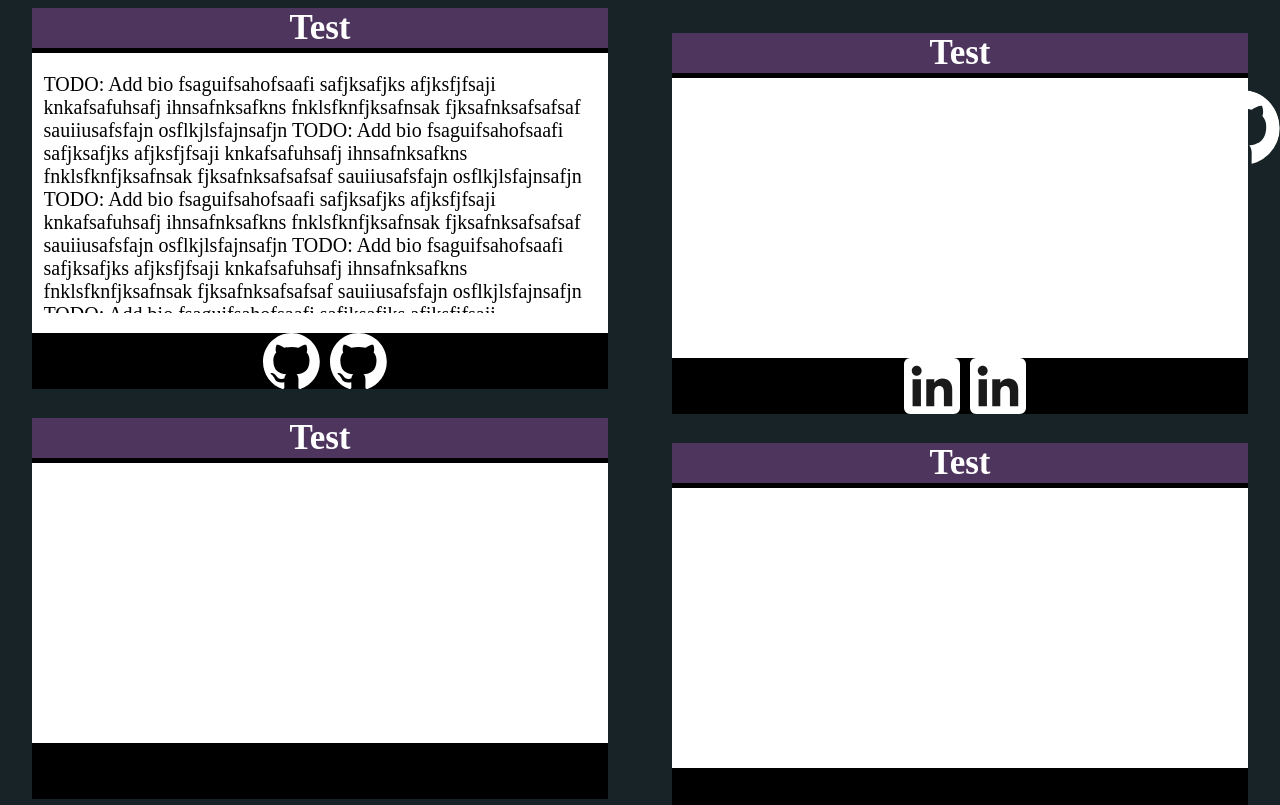
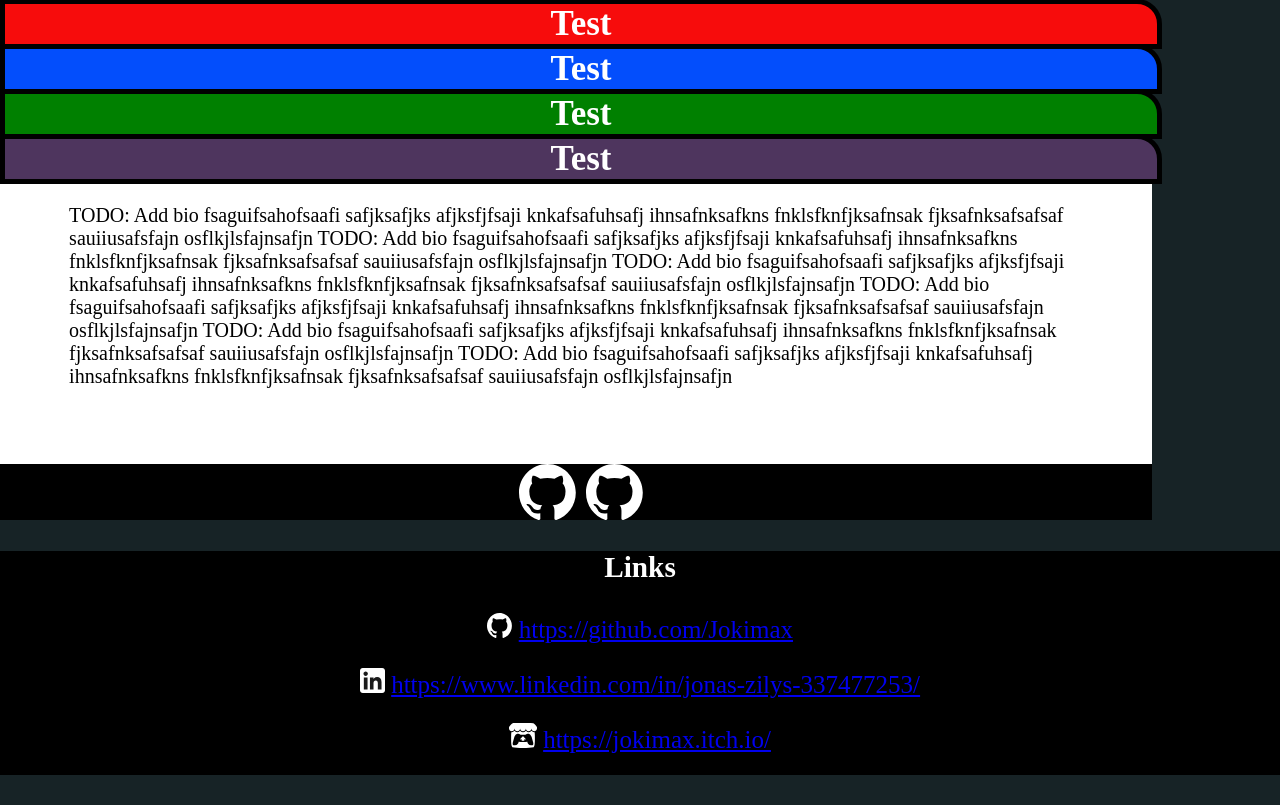
Before and after one commit to Jokimax/Portfolio, a React (Vite) app: page / in a window 1280 px wide. Shown: the part 635-1440 px from the top of the page. After the commit the page ends 1410 px from the top, so only its background shows below. Built offline with nearby package versions, Linux system fonts and the light colour scheme; the HTML template or start-up script is replaced by a standard one.

Commit message:
change design

```diff
--- a/src/css/homepage.css
+++ b/src/css/homepage.css
@@ -17,15 +17,14 @@
 }
 
 .projectName{
-    background-color: #4e355e;
-    color: white;
     margin: auto;
     font-weight: bold;
     height: 40px;
     font-size: 35px;
     width: 100%;
     text-align: center;
-    border-bottom: solid black 5px;
+    border: solid black 5px;
+    border-top-right-radius: 25px;
 }
 
 .quizImage{
@@ -35,13 +34,13 @@
 }
 
 .projectDescription{
-    margin-left: 2%;
+    margin-left: 6%;
     text-align: left;
     color: black;
     overflow: auto;
     font-size: 20px;
     overflow: scroll;
-    width: 98%;
+    width: 92%;
     height: 30vh;
 }
 
@@ -57,15 +56,6 @@
     height: 100%;
 }
 
-.links{
-    text-align: center;
-    font-size: 25px;
-    margin-top: 45px;
-    width: 100%;
-    height: 40vh;
-    background-color: black;
-}
-
 .links > div{
     margin-top: 3vh;
 }
@@ -75,14 +65,24 @@
 }
 
 @media screen and (max-width: 540px) {
+    .links{
+        margin-top: 400px;
+        text-align: center;
+        font-size: 25px;
+        width: 100%;
+        height: 40vh;
+        background-color: black;
+    }
+
     .project{
-        position:relative;
+        position: relative;
         background-color: white;
         display: inline-block;
         margin-top: 25px;
         width: 80%;
         margin-left: 10%;
         margin-right: 10%;
+        border-top-right-radius: 25px;
     }
 
     .bio{
@@ -112,18 +112,26 @@
 
 
 @media screen and (min-width: 540px) {
-    .project{
-        position:relative;
-        background-color: white;
-        display: inline-block;
-        margin-top: 25px;
-        width: 45%;
-        margin-left: 2.5%;
-        margin-right: 2.5%;
+    .links{
+        text-align: center;
+        font-size: 25px;
+        margin-top: 550px;
+        width: 100%;
+        height: 28vh;
+        background-color: black;
     }
 
-    .project:nth-of-type(odd) {
-        transform: translate(0, 25px);
+    .project{
+        transition: transform 0.6s linear;
+        position: absolute;
+        background-color: white;
+        width: 90%;
+        transform: translate(-95%, 0);
+        border-top-right-radius: 25px;
+    }
+
+    .project:hover{
+        transform: translate(0, 0);
     }
 
     .bio{
--- a/src/homepage.tsx
+++ b/src/homepage.tsx
@@ -24,8 +24,8 @@ function Home() {
         </div>
       </div>
       <br></br>
-      <div className='project'>
-        <div className='projectName'>Test</div>
+      <div className='project' style={{bottom: "-220px"}}>
+        <div className='projectName' style={{backgroundColor: "#f70c0c"}}>Test</div>
         <p className='projectDescription'>TODO: Add bio fsaguifsahofsaafi safjksafjks afjksfjfsaji knkafsafuhsafj ihnsafnksafkns fnklsfknfjksafnsak fjksafnksafsafsaf sauiiusafsfajn
             osflkjlsfajnsafjn TODO: Add bio fsaguifsahofsaafi safjksafjks afjksfjfsaji knkafsafuhsafj ihnsafnksafkns fnklsfknfjksafnsak fjksafnksafsafsaf sauiiusafsfajn
             osflkjlsfajnsafjn TODO: Add bio fsaguifsahofsaafi safjksafjks afjksfjfsaji knkafsafuhsafj ihnsafnksafkns fnklsfknfjksafnsak fjksafnksafsafsaf sauiiusafsfajn
@@ -35,20 +35,38 @@ function Home() {
             osflkjlsfajnsafjn </p>
         <div className='projectLinks'><img src={GithubLogo}></img><img src={GithubLogo}></img></div>
       </div>
-      <div className='project'>
-        <div className='projectName'>Test</div>
-        <p className='projectDescription'></p>
-        <div className='projectLinks'><img src={LinkedInLogo}></img><img src={LinkedInLogo}></img></div>
+      <div className='project' style={{bottom: "-265px"}}>
+        <div className='projectName' style={{backgroundColor: "#034efc"}}>Test</div>
+        <p className='projectDescription'>TODO: Add bio fsaguifsahofsaafi safjksafjks afjksfjfsaji knkafsafuhsafj ihnsafnksafkns fnklsfknfjksafnsak fjksafnksafsafsaf sauiiusafsfajn
+            osflkjlsfajnsafjn TODO: Add bio fsaguifsahofsaafi safjksafjks afjksfjfsaji knkafsafuhsafj ihnsafnksafkns fnklsfknfjksafnsak fjksafnksafsafsaf sauiiusafsfajn
+            osflkjlsfajnsafjn TODO: Add bio fsaguifsahofsaafi safjksafjks afjksfjfsaji knkafsafuhsafj ihnsafnksafkns fnklsfknfjksafnsak fjksafnksafsafsaf sauiiusafsfajn
+            osflkjlsfajnsafjn TODO: Add bio fsaguifsahofsaafi safjksafjks afjksfjfsaji knkafsafuhsafj ihnsafnksafkns fnklsfknfjksafnsak fjksafnksafsafsaf sauiiusafsfajn
+            osflkjlsfajnsafjn TODO: Add bio fsaguifsahofsaafi safjksafjks afjksfjfsaji knkafsafuhsafj ihnsafnksafkns fnklsfknfjksafnsak fjksafnksafsafsaf sauiiusafsfajn
+            osflkjlsfajnsafjn TODO: Add bio fsaguifsahofsaafi safjksafjks afjksfjfsaji knkafsafuhsafj ihnsafnksafkns fnklsfknfjksafnsak fjksafnksafsafsaf sauiiusafsfajn
+            osflkjlsfajnsafjn </p>
+        <div className='projectLinks'><img src={GithubLogo}></img><img src={GithubLogo}></img></div>
       </div>
-      <div className='project'>
-        <div className='projectName'>Test</div>
-        <p className='projectDescription'></p>
-        <div className='projectLinks'></div>
+      <div className='project' style={{bottom: "-310px"}}>
+        <div className='projectName' style={{backgroundColor: "green"}}>Test</div>
+        <p className='projectDescription'>TODO: Add bio fsaguifsahofsaafi safjksafjks afjksfjfsaji knkafsafuhsafj ihnsafnksafkns fnklsfknfjksafnsak fjksafnksafsafsaf sauiiusafsfajn
+            osflkjlsfajnsafjn TODO: Add bio fsaguifsahofsaafi safjksafjks afjksfjfsaji knkafsafuhsafj ihnsafnksafkns fnklsfknfjksafnsak fjksafnksafsafsaf sauiiusafsfajn
+            osflkjlsfajnsafjn TODO: Add bio fsaguifsahofsaafi safjksafjks afjksfjfsaji knkafsafuhsafj ihnsafnksafkns fnklsfknfjksafnsak fjksafnksafsafsaf sauiiusafsfajn
+            osflkjlsfajnsafjn TODO: Add bio fsaguifsahofsaafi safjksafjks afjksfjfsaji knkafsafuhsafj ihnsafnksafkns fnklsfknfjksafnsak fjksafnksafsafsaf sauiiusafsfajn
+            osflkjlsfajnsafjn TODO: Add bio fsaguifsahofsaafi safjksafjks afjksfjfsaji knkafsafuhsafj ihnsafnksafkns fnklsfknfjksafnsak fjksafnksafsafsaf sauiiusafsfajn
+            osflkjlsfajnsafjn TODO: Add bio fsaguifsahofsaafi safjksafjks afjksfjfsaji knkafsafuhsafj ihnsafnksafkns fnklsfknfjksafnsak fjksafnksafsafsaf sauiiusafsfajn
+            osflkjlsfajnsafjn </p>
+        <div className='projectLinks'><img src={GithubLogo}></img><img src={GithubLogo}></img></div>
       </div>
-      <div className='project'>
-        <div className='projectName'>Test</div>
-        <p className='projectDescription'></p>
-        <div className='projectLinks'></div>
+      <div className='project' style={{bottom: "-355px"}}>
+        <div className='projectName' style={{backgroundColor: "#4e355e"}}>Test</div>
+        <p className='projectDescription'>TODO: Add bio fsaguifsahofsaafi safjksafjks afjksfjfsaji knkafsafuhsafj ihnsafnksafkns fnklsfknfjksafnsak fjksafnksafsafsaf sauiiusafsfajn
+            osflkjlsfajnsafjn TODO: Add bio fsaguifsahofsaafi safjksafjks afjksfjfsaji knkafsafuhsafj ihnsafnksafkns fnklsfknfjksafnsak fjksafnksafsafsaf sauiiusafsfajn
+            osflkjlsfajnsafjn TODO: Add bio fsaguifsahofsaafi safjksafjks afjksfjfsaji knkafsafuhsafj ihnsafnksafkns fnklsfknfjksafnsak fjksafnksafsafsaf sauiiusafsfajn
+            osflkjlsfajnsafjn TODO: Add bio fsaguifsahofsaafi safjksafjks afjksfjfsaji knkafsafuhsafj ihnsafnksafkns fnklsfknfjksafnsak fjksafnksafsafsaf sauiiusafsfajn
+            osflkjlsfajnsafjn TODO: Add bio fsaguifsahofsaafi safjksafjks afjksfjfsaji knkafsafuhsafj ihnsafnksafkns fnklsfknfjksafnsak fjksafnksafsafsaf sauiiusafsfajn
+            osflkjlsfajnsafjn TODO: Add bio fsaguifsahofsaafi safjksafjks afjksfjfsaji knkafsafuhsafj ihnsafnksafkns fnklsfknfjksafnsak fjksafnksafsafsaf sauiiusafsfajn
+            osflkjlsfajnsafjn </p>
+        <div className='projectLinks'><img src={GithubLogo}></img><img src={GithubLogo}></img></div>
       </div>
       <br></br>
       <div className='links'>
--- a/src/pageBase.tsx
+++ b/src/pageBase.tsx
@@ -1,11 +1,9 @@
 import {Outlet} from "react-router-dom"
-import GithubLogo from "../public/github-mark.svg"
 import "./css/pageBase.css"
 
 function PageBase() {
     return (
       <>
-        <img onClick={() => location.href = "https://github.com/Jokimax/Portfolio"} className="repoLink" src={GithubLogo}></img>
         <Outlet />
       </>
     )
```
